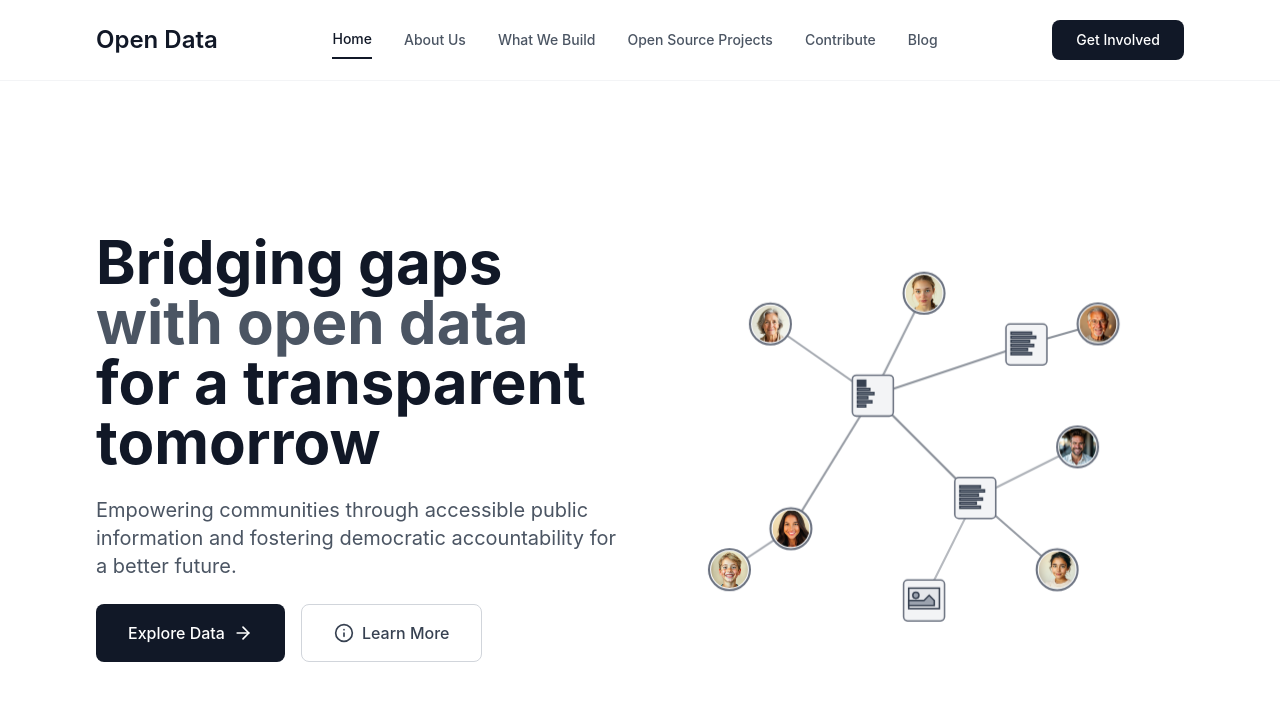
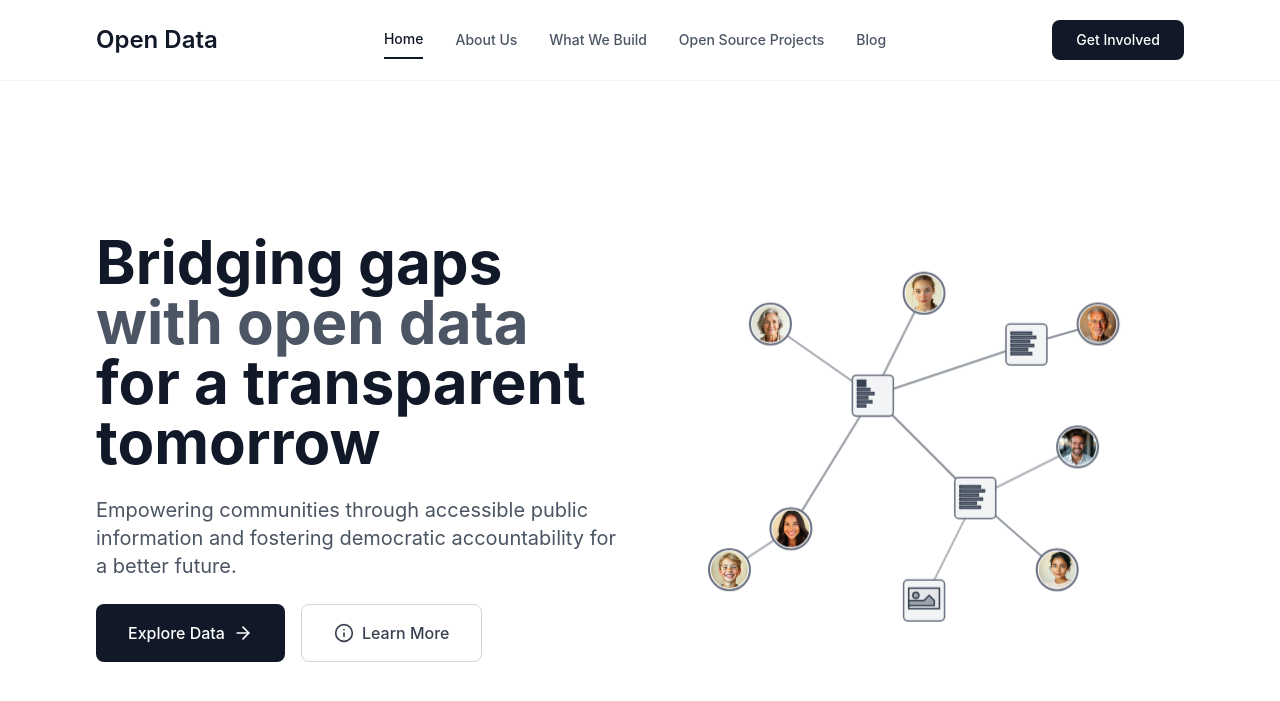
Before and after one commit to LDFLK/opendata, a Jekyll site: the page built from index.md, in a window 1280 px wide and 900 px high. Shown: the top 701 px of the window. Built offline with Jekyll 4.4.1, drawn with Linux system fonts in a browser that asks for light colours; nearby versions of some CDN libraries.

Commit message:
remove : remove an unwanted link from the navigation bar

```diff
--- a/_includes/header.html
+++ b/_includes/header.html
@@ -22,9 +22,6 @@
                     </a>
                     <a href="{{ '/open-source/' | relative_url }}" class="text-sm font-medium text-gray-600 hover:text-gray-900 transition-colors py-2 {% if page.url contains '/open-source' %}text-gray-900 border-b-2 border-gray-900{% endif %}" style="font-family: 'SF Pro Display', -apple-system, BlinkMacSystemFont, sans-serif;">
                         Open Source Projects
-                    </a>
-                    <a href="{{ '/contribute/' | relative_url }}" class="text-sm font-medium text-gray-600 hover:text-gray-900 transition-colors py-2 {% if page.url contains '/contribute' %}text-gray-900 border-b-2 border-gray-900{% endif %}" style="font-family: 'SF Pro Display', -apple-system, BlinkMacSystemFont, sans-serif;">
-                        Contribute
                     </a>
                     <a href="{{ '/blog/' | relative_url }}" class="text-sm font-medium text-gray-600 hover:text-gray-900 transition-colors py-2 {% if page.url contains '/blog' %}text-gray-900 border-b-2 border-gray-900{% endif %}" style="font-family: 'SF Pro Display', -apple-system, BlinkMacSystemFont, sans-serif;">
                         Blog
```
